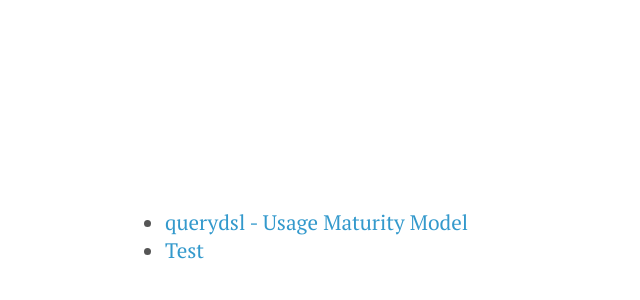
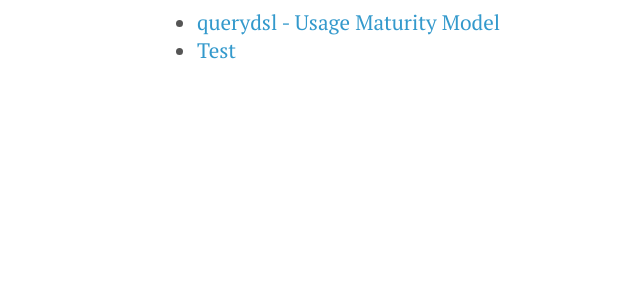
Before and after one commit to griffio/griffio.github.io, a Jekyll site: the page built from index.html, in a window 1280 px wide. Shown: the top 300 px of the page, without its empty margins (83-723 px from the left). Built offline with Jekyll 4.4.1, drawn with Linux system fonts in a browser that asks for light colours; nearby versions of some CDN libraries.

Commit message:
Update styles.css

```diff
--- a/stylesheets/styles.css
+++ b/stylesheets/styles.css
@@ -1,5 +1,7 @@
 body {
-  padding:200px;
+  max-width: 50rem;
+  margin-left: auto;
+  margin-right: auto;
   font:21px 'PT Serif', "Helvetica Neue", Helvetica, Arial, sans-serif;
   color:#555;
   font-weight:300;
```
